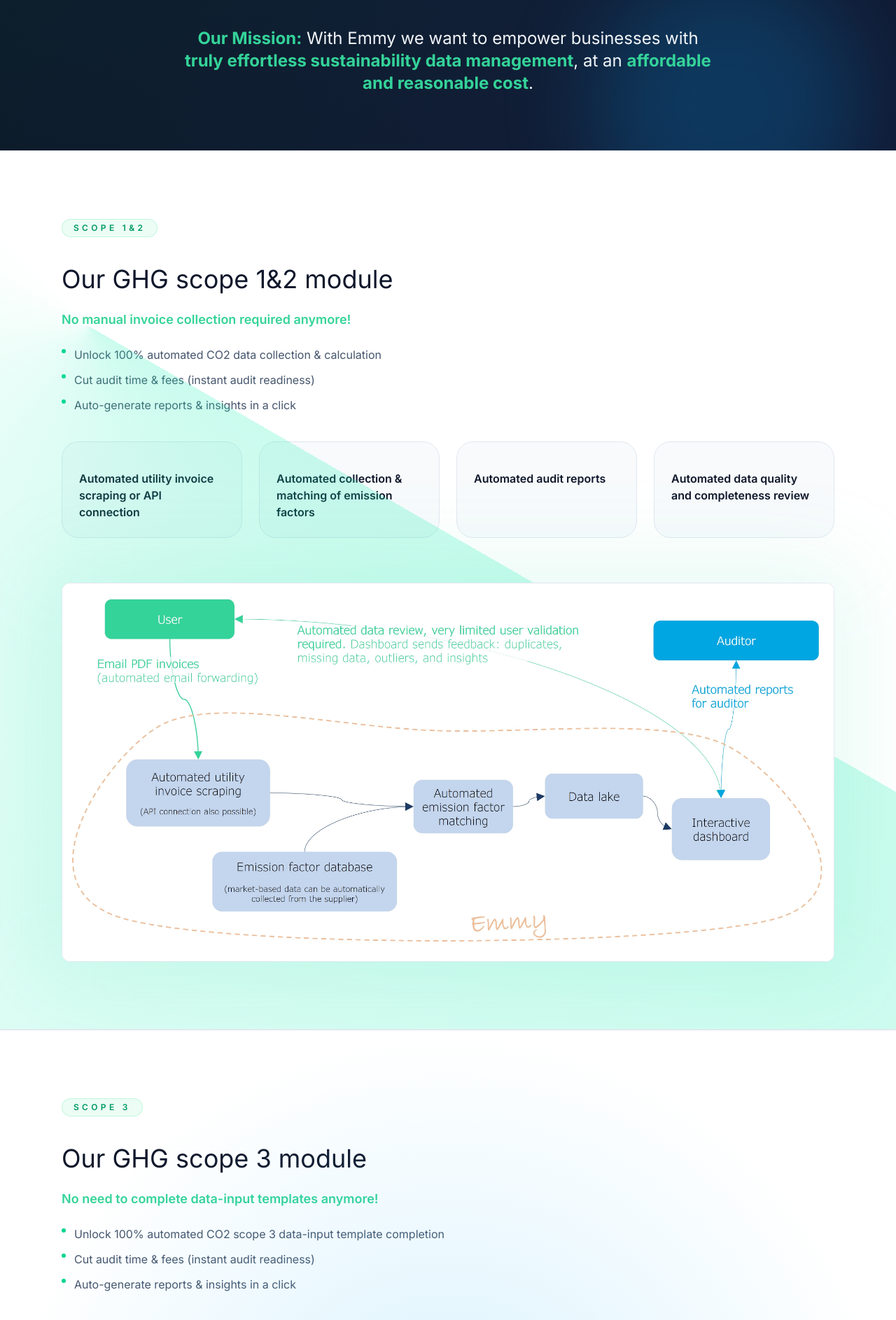
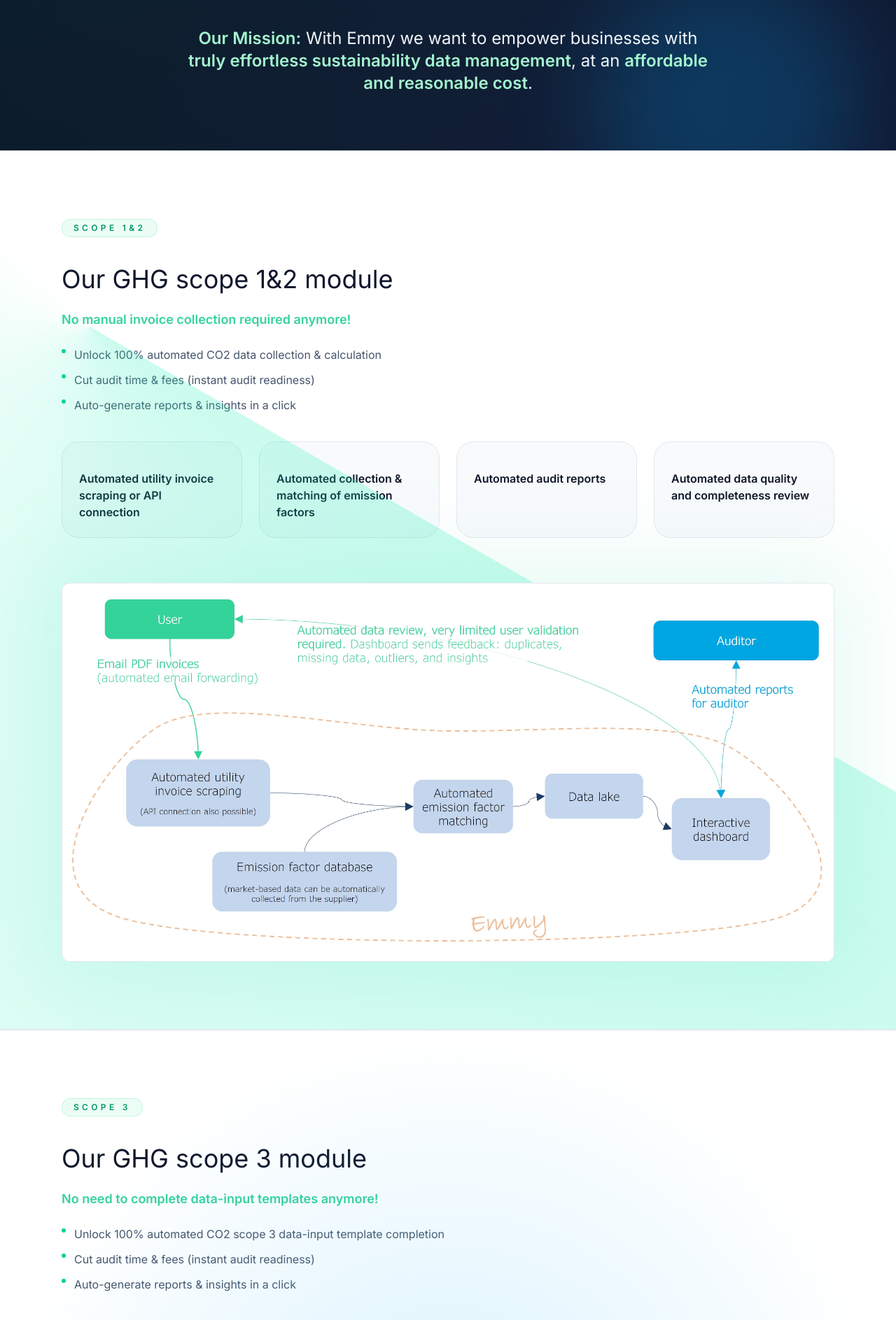
Before and after one commit to emmy-earth/promo-website, a Jekyll site: the page built from legacy/v2_prototypes/layout_prototype_1.html, in a window 1280 px wide. Shown: the part 917-2804 px from the top of the page at 70% size. Built offline with Jekyll 4.4.1, drawn with Linux system fonts in a browser that asks for light colours.

Commit message:
Update index.html

```diff
--- a/index.html
+++ b/index.html
@@ -49,7 +49,7 @@ description: "Automated carbon accounting platform with AI-powered carbon analys
 
     <!-- UPDATED QUOTE SECTION -->
     <div class="mx-auto max-w-3xl text-center" data-animate data-delay="0.2s">
-      <h3 class="text-xl sm:text-2xl"> <strong style="color: #34D399;">Our Mission:</strong> With Emmy we want to empower businesses with <strong style="color: #34D399;">truly effortless sustainability data management</strong>, at an <strong style="color: #34D399;">affordable and reasonable cost</strong>.</h3>
+      <h3 class="text-xl sm:text-2xl"> <span class="text-emerald-200 font-semibold text-xl sm:text-2xl">Our Mission:</span> With Emmy we want to empower businesses with <span class="text-emerald-200 font-semibold text-xl sm:text-2xl">truly effortless sustainability data management</span>, at an <span class="text-emerald-200 font-semibold text-xl sm:text-2xl">affordable and reasonable cost</span>.</h3>
     </div>
     <!-- END OF UPDATED QUOTE SECTION -->
 
```
